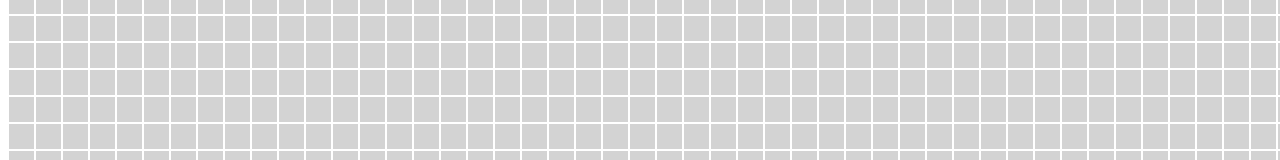
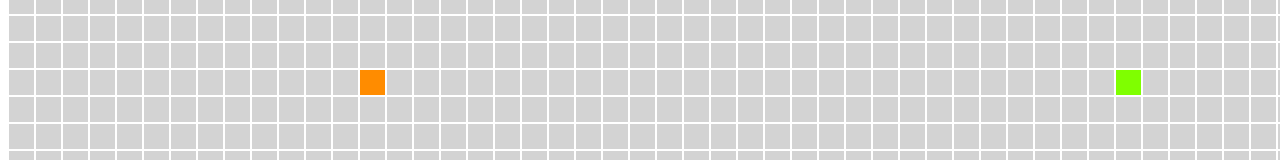
Before and after one commit to otson/Pathfinding-Algorithm-Visualizer, an Angular app in the folder frontend/searchalgorithmvisualizer/: page / in a window 1280 px wide. Shown: the part 419-579 px from the top of the page. Built offline with nearby package versions, Linux system fonts and the light colour scheme.

Commit message:
add start and end cells

```diff
--- a/frontend/searchalgorithmvisualizer/src/app/app.component.html
+++ b/frontend/searchalgorithmvisualizer/src/app/app.component.html
@@ -3,7 +3,10 @@
   <table cellspacing=0 border=0 align="center">
     <tr *ngFor="let row of getMap()">
       <td *ngFor="let cell of row">
-        <app-cell [column]="cell.column" [row]="cell.row"></app-cell>
+        <app-cell [column]="cell.column" [row]="cell.row"
+                  [isStart]="cell.isStart"
+                  [isEnd]="cell.isEnd"
+        ></app-cell>
       </td>
     </tr>
   </table>
--- a/frontend/searchalgorithmvisualizer/src/app/cell/cell.component.css
+++ b/frontend/searchalgorithmvisualizer/src/app/cell/cell.component.css
@@ -8,6 +8,14 @@ div {
   -o-user-select: none;
   width: 25px;
   height: 25px;
+}
+
+.start {
+  background-color: darkorange;
+}
+
+.end {
+  background-color: chartreuse;
 }
 
 .wall {
--- a/frontend/searchalgorithmvisualizer/src/app/cell/cell.component.html
+++ b/frontend/searchalgorithmvisualizer/src/app/cell/cell.component.html
@@ -1,2 +1,3 @@
-<div (mousedown)="isWall =! isWall" (mouseover)="mouseEnter()" [ngClass]="isWall ? 'wall' : 'normal'"
+<div (mousedown)="isWall =! isWall" (mouseover)="mouseEnter()"
+     [ngClass]="{'wall': isWall, 'normal': !isWall, 'start' : isStart, 'end' : isEnd}"
 [id]="getId()">x</div>
--- a/frontend/searchalgorithmvisualizer/src/app/cell/cell.component.ts
+++ b/frontend/searchalgorithmvisualizer/src/app/cell/cell.component.ts
@@ -10,6 +10,8 @@ export class CellComponent implements OnInit {
   public isWall: boolean = false;
   @Input() public row: number = 0;
   @Input() public column: number = 0;
+  @Input() public isStart: boolean = false;
+  @Input() public isEnd: boolean = false;
 
   constructor(private appService: AppService) { }
 
--- a/frontend/searchalgorithmvisualizer/src/app/pathfinder.service.ts
+++ b/frontend/searchalgorithmvisualizer/src/app/pathfinder.service.ts
@@ -14,7 +14,11 @@ export class PathfinderService {
     for(let row = 0; row < this.rows; row++){
       let currRow = [];
       for(let column = 0; column < this.columns; column++){
-        currRow.push(new Cell(column, row));
+        currRow.push(
+          new Cell(column, row,
+            row == Math.trunc(this.rows / 2) && column == Math.trunc(this.columns / 4),
+            row == Math.trunc(this.rows / 2) && column == Math.trunc(this.columns / 4 * 3))
+        );
       }
       this.map.push(currRow);
     }
--- a/frontend/searchalgorithmvisualizer/src/app/shared/cell.model.ts
+++ b/frontend/searchalgorithmvisualizer/src/app/shared/cell.model.ts
@@ -1,3 +1,3 @@
 export class Cell{
-  constructor(public column: number, public row: number){};
+  constructor(public column: number, public row: number, public isStart: boolean = false, public isEnd: boolean = false){};
 }
```
